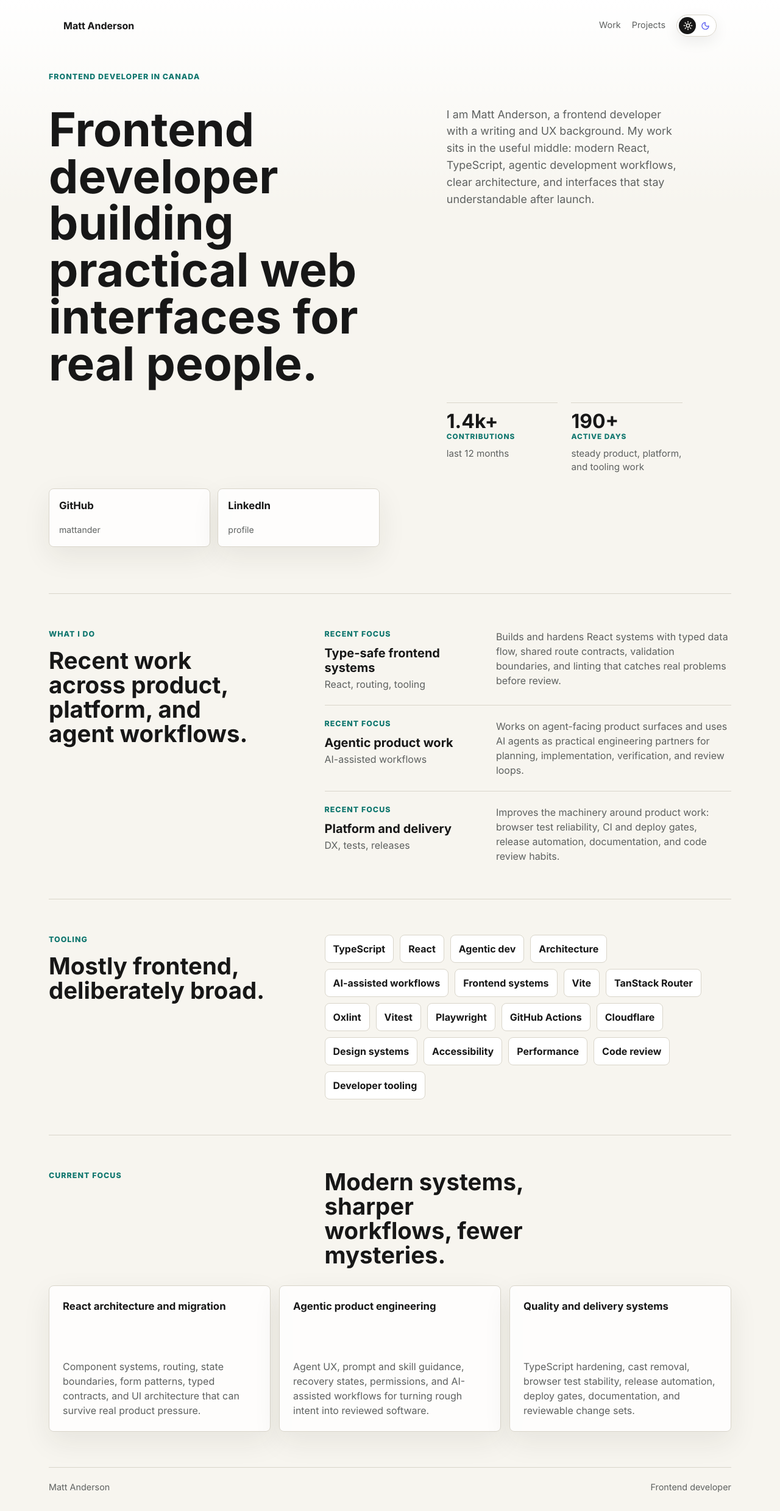
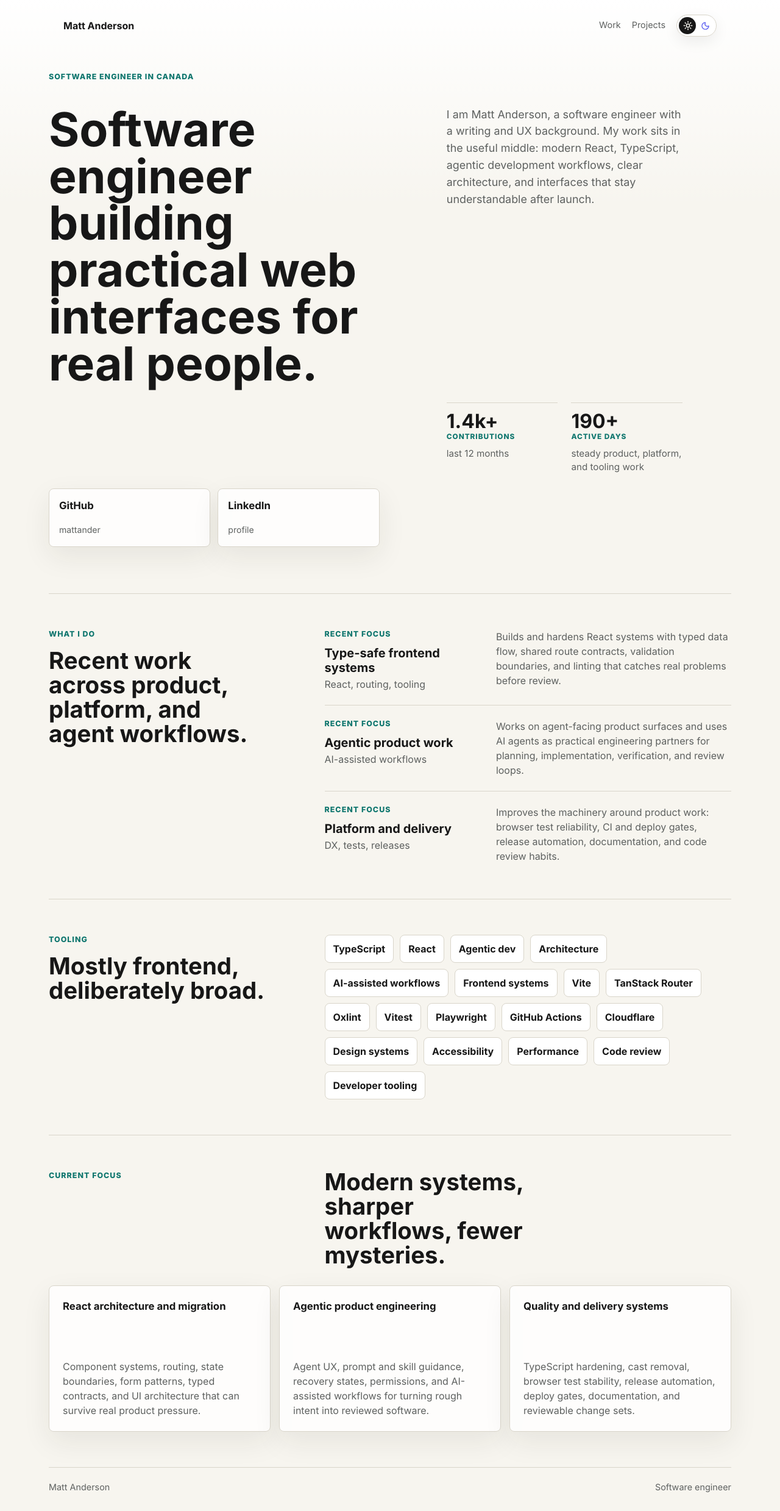
Before and after one commit to mattander/mattdev, a React (Vite) app: page / in a window 1280 px wide. Shown: the whole page at 61% size. Built offline with nearby package versions, Linux system fonts and the light colour scheme.

Commit message:
Update role to software engineer

```diff
--- a/index.html
+++ b/index.html
@@ -6,15 +6,15 @@
     <meta name="theme-color" content="#111315" />
     <meta
       name="description"
-      content="Matt Anderson is a frontend developer in Canada building practical, maintainable web interfaces."
+      content="Matt Anderson is a software engineer in Canada building practical, maintainable web interfaces."
     />
-    <meta property="og:title" content="Matt Anderson - Frontend Developer" />
+    <meta property="og:title" content="Matt Anderson - Software Engineer" />
     <meta
       property="og:description"
-      content="A simple resume-style website for Matt Anderson, frontend developer in Canada."
+      content="A simple resume-style website for Matt Anderson, software engineer in Canada."
     />
     <link rel="icon" href="/favicon.ico" />
-    <title>Matt Anderson - Frontend Developer</title>
+    <title>Matt Anderson - Software Engineer</title>
   </head>
   <body>
     <div id="root"></div>
--- a/src/routes/HomePage.tsx
+++ b/src/routes/HomePage.tsx
@@ -45,12 +45,12 @@ export function HomePage() {
     <div className="resume-site">
       <main>
         <section className="hero" aria-labelledby="intro-heading">
-          <p className="eyebrow">Frontend developer in Canada</p>
+          <p className="eyebrow">Software engineer in Canada</p>
           <h1 id="intro-heading">
-            Frontend developer building practical web interfaces for real people.
+            Software engineer building practical web interfaces for real people.
           </h1>
           <p className="intro">
-            I am Matt Anderson, a frontend developer with a writing and UX background. My work sits
+            I am Matt Anderson, a software engineer with a writing and UX background. My work sits
             in the useful middle: modern React, TypeScript, agentic development workflows, clear
             architecture, and interfaces that stay understandable after launch.
           </p>
@@ -126,7 +126,7 @@ export function HomePage() {
 
       <footer className="site-footer">
         <span>Matt Anderson</span>
-        <span>Frontend developer</span>
+        <span>Software engineer</span>
       </footer>
     </div>
   );
```
